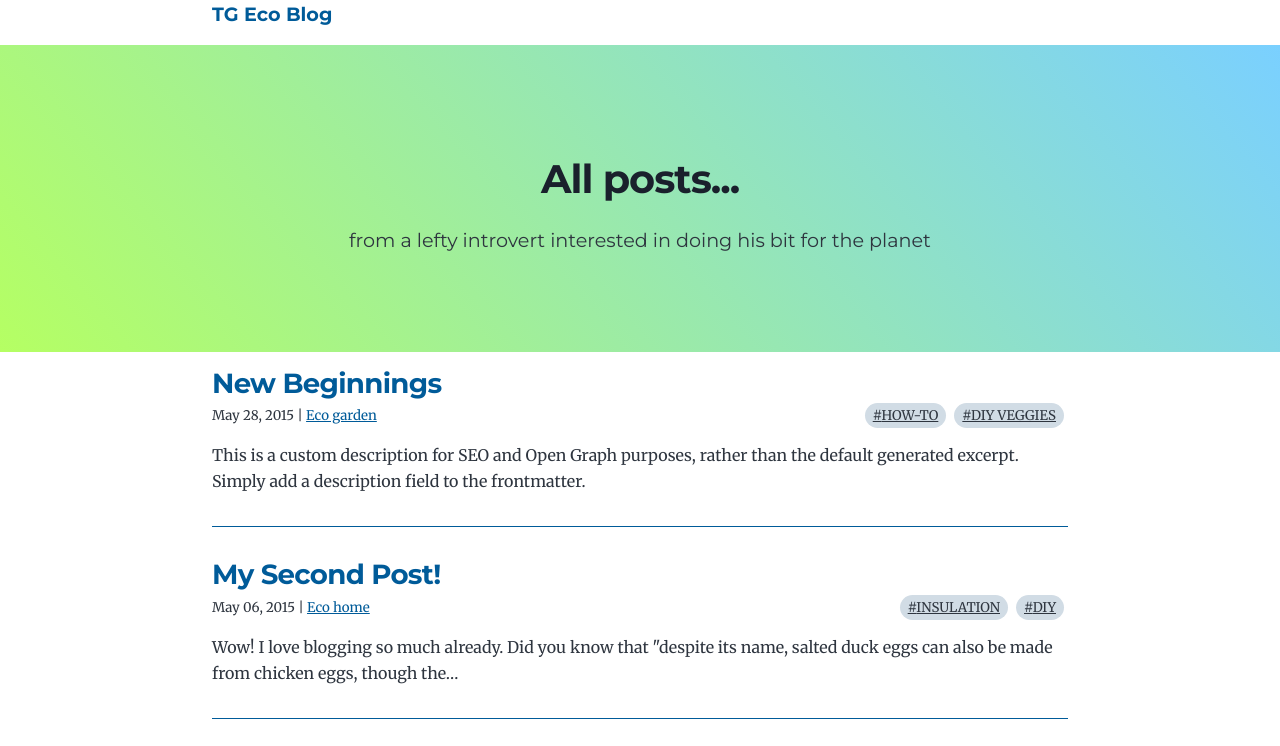
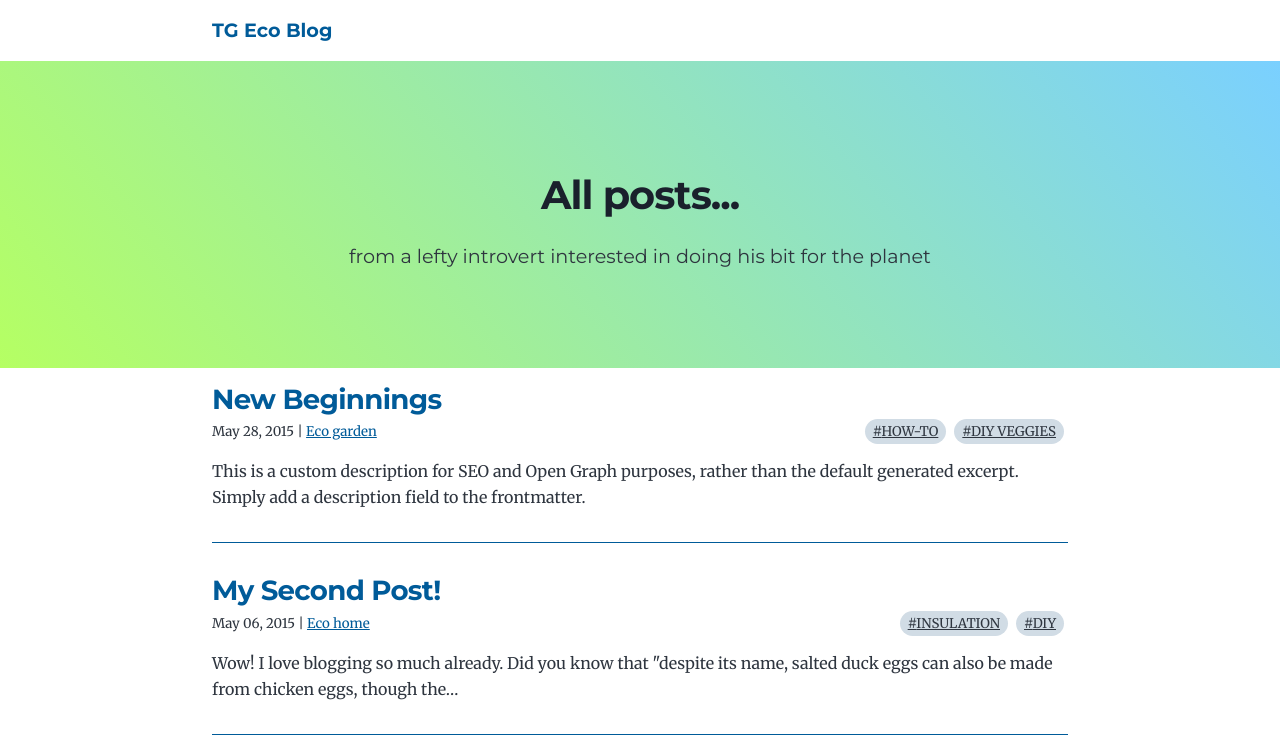
Before and after one commit to tgdev/tg-blog, a Gatsby site: page / in a window 1280 px wide. Shown: the top 746 px of the page. Built offline with nearby package versions, Linux system fonts and the light colour scheme; Gatsby itself is replaced by a stand-in of ours.

Commit message:
Fix spacing for header

```diff
--- a/src/style.css
+++ b/src/style.css
@@ -240,7 +240,7 @@ a:focus {
 
 /* Custom classes */
 .global-header {
-  margin-bottom: var(--spacing-4);
+  padding: var(--spacing-4) 0;
 }
 
 .global-footer {
```
